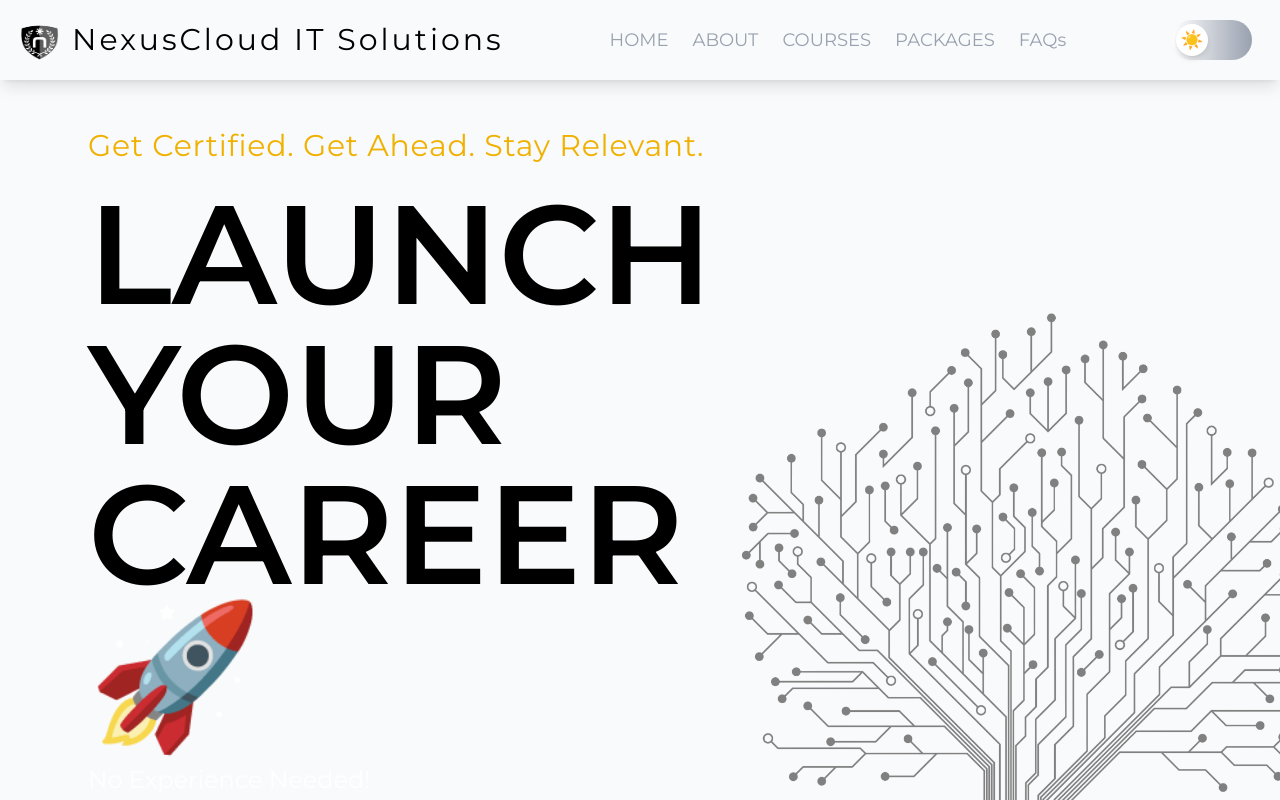
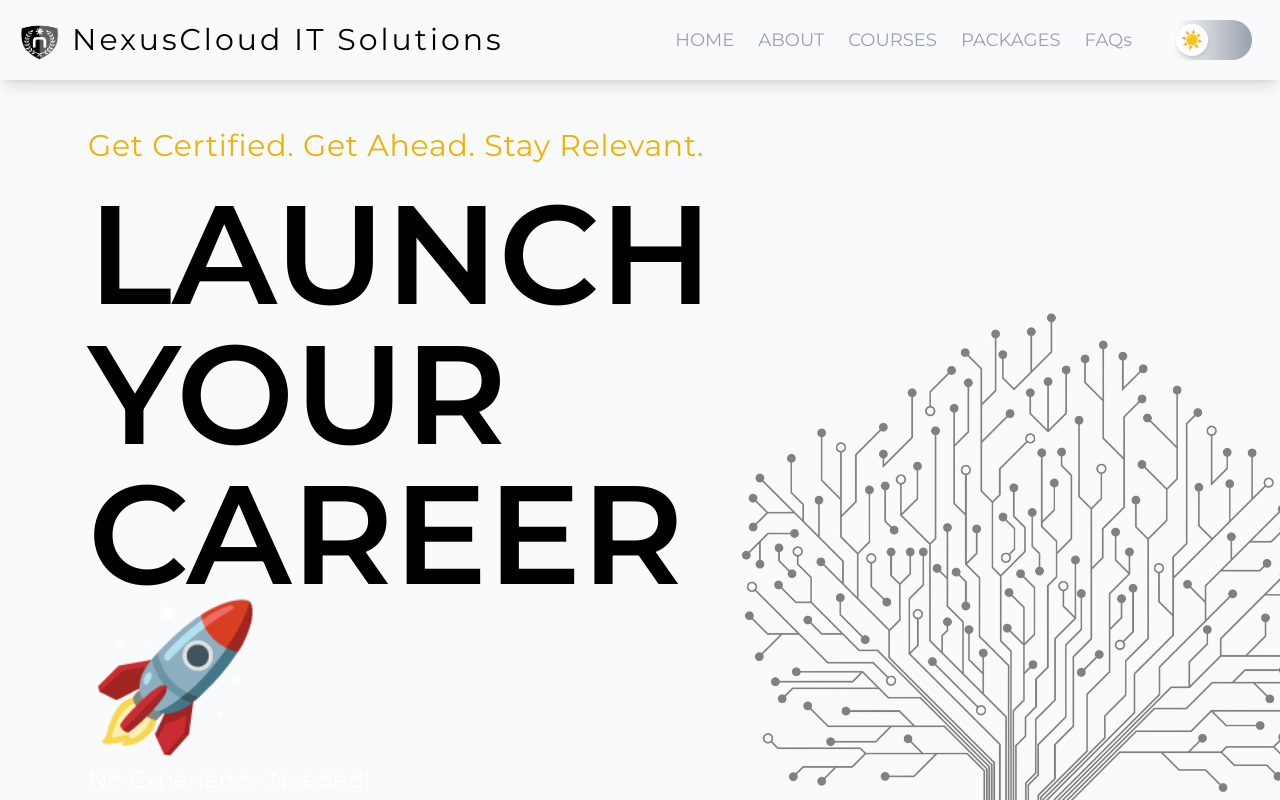
Before and after one commit to JesnerPerillo/NexusCloud-1, a React (Vite) app in the folder nexus-cloud-website/: page /#/ in a window 1280 px wide. Shown: the top 800 px of the page. Built offline with nearby package versions, Linux system fonts and the light colour scheme.

Commit message:
Added Dark mode theme

```diff
--- a/nexus-cloud-website/src/Components/Header.jsx
+++ b/nexus-cloud-website/src/Components/Header.jsx
@@ -42,7 +42,8 @@ export default function Header() {
                     </h1>
                 </div>
 
-                {/* Menu - Desktop */}
+                <div className="flex space-x-10 items-center">
+                    {/* Menu - Desktop */}
                 <nav className="hidden md:flex space-x-6 text-white text-lg font-semibold">
                     <Link to="/" className="hover:underline hover:text-white nav-items nav text-gray-400"  onClick={homeScroll}>HOME</Link>
                     <Link to="/aboutnexus" className="hover:underline  hover:text-white nav-items nav text-gray-400">ABOUT</Link>
@@ -50,6 +51,8 @@ export default function Header() {
                     <Link to="/packages" className="hover:underline hover:text-white nav-items text-gray-400">PACKAGES</Link>
                     <Link to="/faqs" className="hover:underline nav-items nav hover:text-white text-gray-400">FAQs</Link>
                 </nav>
+                <DarkMode />
+                </div>
 
                 {/* Mobile Menu Button */}
                 <button
@@ -59,7 +62,6 @@ export default function Header() {
                     {isOpen ? <FaTimes /> : <FaBars />}
                 </button>
 
-                <DarkMode />
             </div>
 
             {/* Mobile Menu - Responsive */}
--- a/nexus-cloud-website/src/darkmode.css
+++ b/nexus-cloud-website/src/darkmode.css
@@ -17,6 +17,7 @@
   div {
     background-color: var(--bg-color);
     color: var(--text-color);
+    transition: 2s;
   }
 
   button {
```
